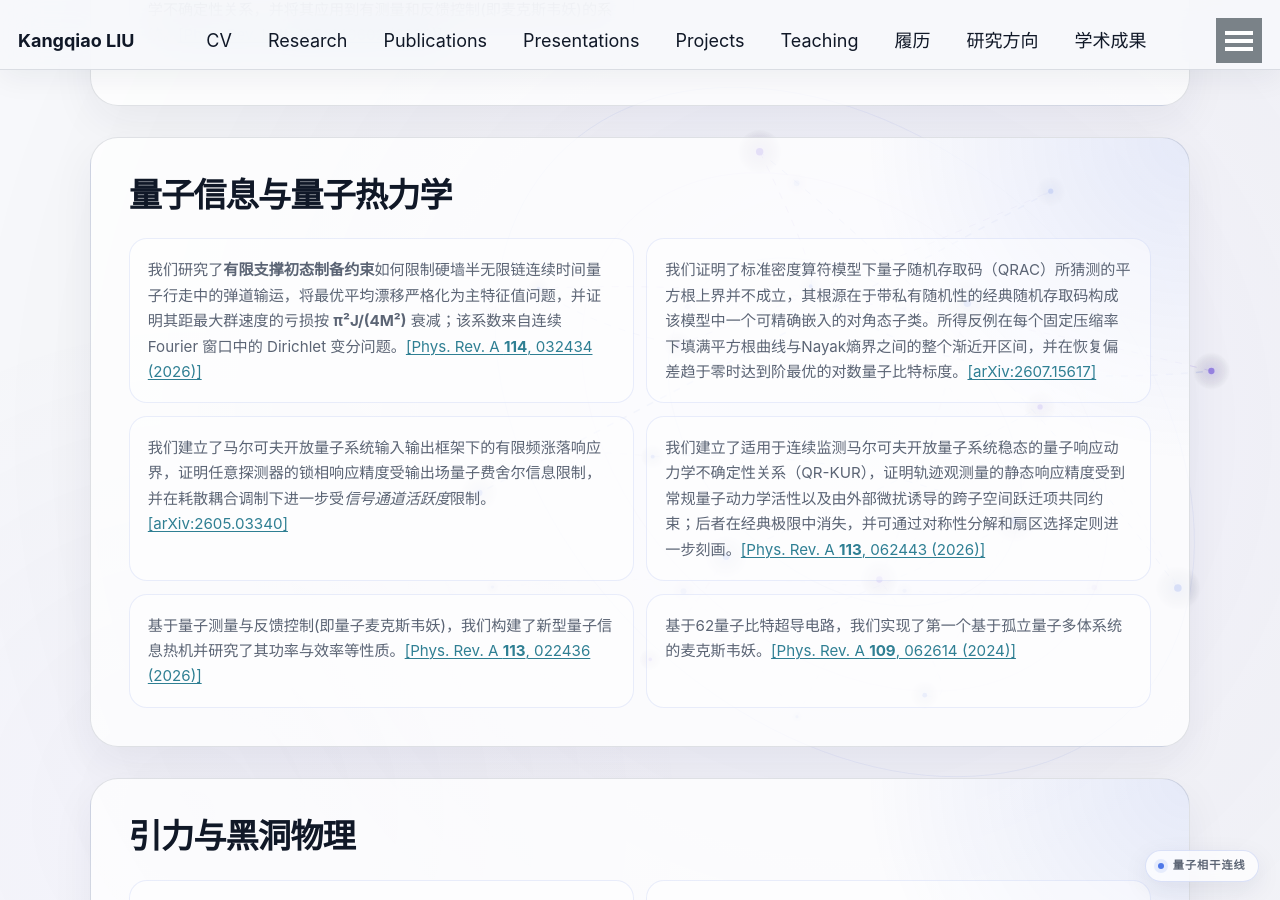
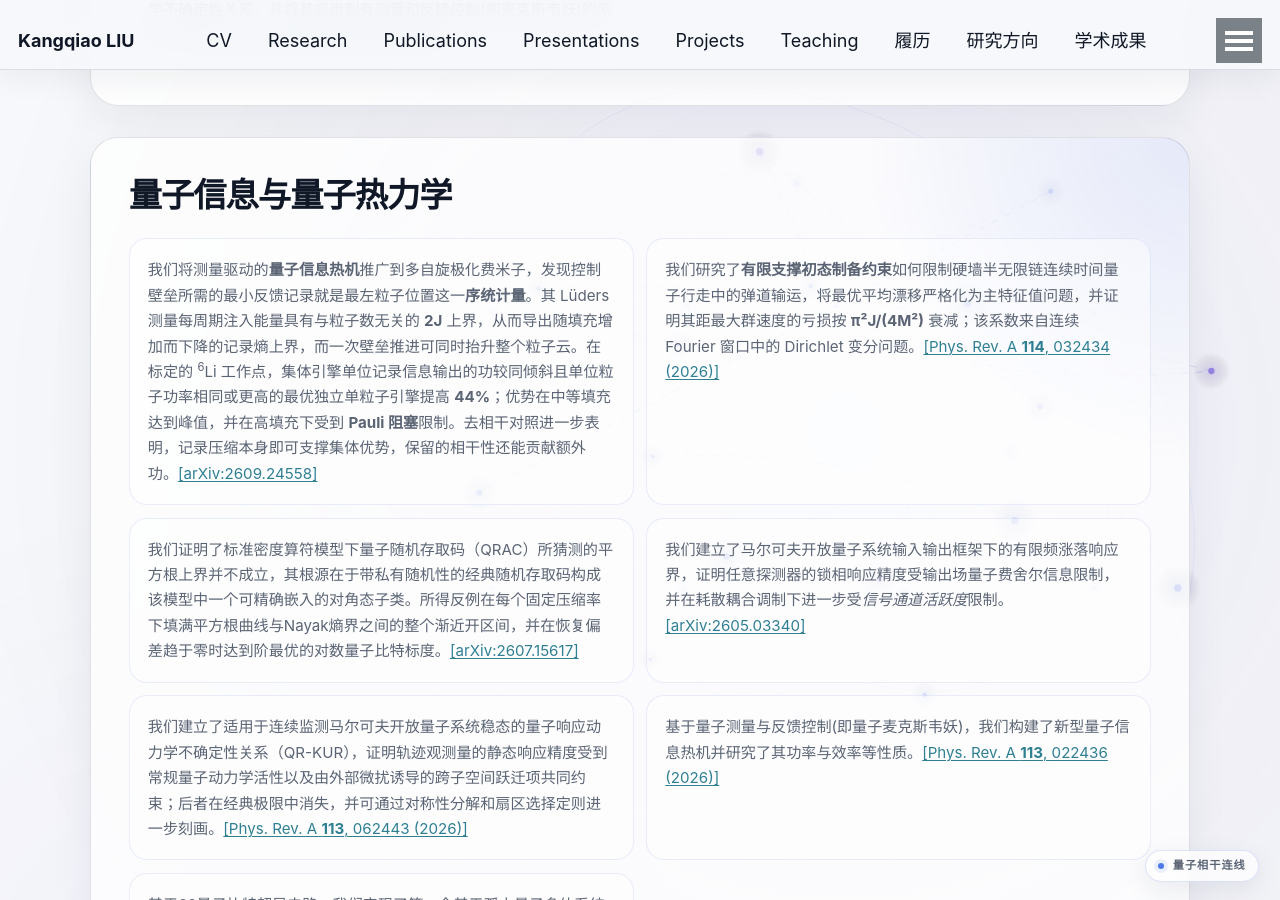
Before and after one commit to KangqiaoLiu/KangqiaoLiu.github.io, a Jekyll site: the page built from _pages/research_zh.md, in a window 1280 px wide and 900 px high, scrolled down 1074 px. Built offline with Jekyll 4.4.1, drawn with Linux system fonts in a browser that asks for light colours.

Commit message:
Add collective engine to Chinese research page

```diff
--- a/_pages/research_zh.md
+++ b/_pages/research_zh.md
@@ -18,6 +18,7 @@ redirect_from:
   * 对连续时间与离散时间马尔可夫过程中非稳态，我们证明了新的热力学不确定性关系，并将其应用到有测量和反馈控制(即麦克斯韦妖)的系统。[[Phys. Rev. Lett. **125**, 140602 (2020)]](https://journals.aps.org/prl/abstract/10.1103/PhysRevLett.125.140602)
 
 * **量子信息与量子热力学**
+  * 我们将测量驱动的**量子信息热机**推广到多自旋极化费米子，发现控制壁垒所需的最小反馈记录就是最左粒子位置这一**序统计量**。其 Lüders 测量每周期注入能量具有与粒子数无关的 **2J** 上界，从而导出随填充增加而下降的记录熵上界，而一次壁垒推进可同时抬升整个粒子云。在标定的 <sup>6</sup>Li 工作点，集体引擎单位记录信息输出的功较同倾斜且单位粒子功率相同或更高的最优独立单粒子引擎提高 **44%**；优势在中等填充达到峰值，并在高填充下受到 **Pauli 阻塞**限制。去相干对照进一步表明，记录压缩本身即可支撑集体优势，保留的相干性还能贡献额外功。[[arXiv:2609.24558]](https://arxiv.org/abs/2609.24558)
   * 我们研究了**有限支撑初态制备约束**如何限制硬墙半无限链连续时间量子行走中的弹道输运，将最优平均漂移严格化为主特征值问题，并证明其距最大群速度的亏损按 **π²J/(4M²)** 衰减；该系数来自连续 Fourier 窗口中的 Dirichlet 变分问题。[[Phys. Rev. A **114**, 032434 (2026)]](https://journals.aps.org/pra/abstract/10.1103/dyyr-z1k8)
   * 我们证明了标准密度算符模型下量子随机存取码（QRAC）所猜测的平方根上界并不成立，其根源在于带私有随机性的经典随机存取码构成该模型中一个可精确嵌入的对角态子类。所得反例在每个固定压缩率下填满平方根曲线与Nayak熵界之间的整个渐近开区间，并在恢复偏差趋于零时达到阶最优的对数量子比特标度。[[arXiv:2607.15617]](https://arxiv.org/abs/2607.15617)
   * 我们建立了马尔可夫开放量子系统输入输出框架下的有限频涨落响应界，证明任意探测器的锁相响应精度受输出场量子费舍尔信息限制，并在耗散耦合调制下进一步受*信号通道活跃度*限制。[[arXiv:2605.03340]](https://arxiv.org/abs/2605.03340)
```
